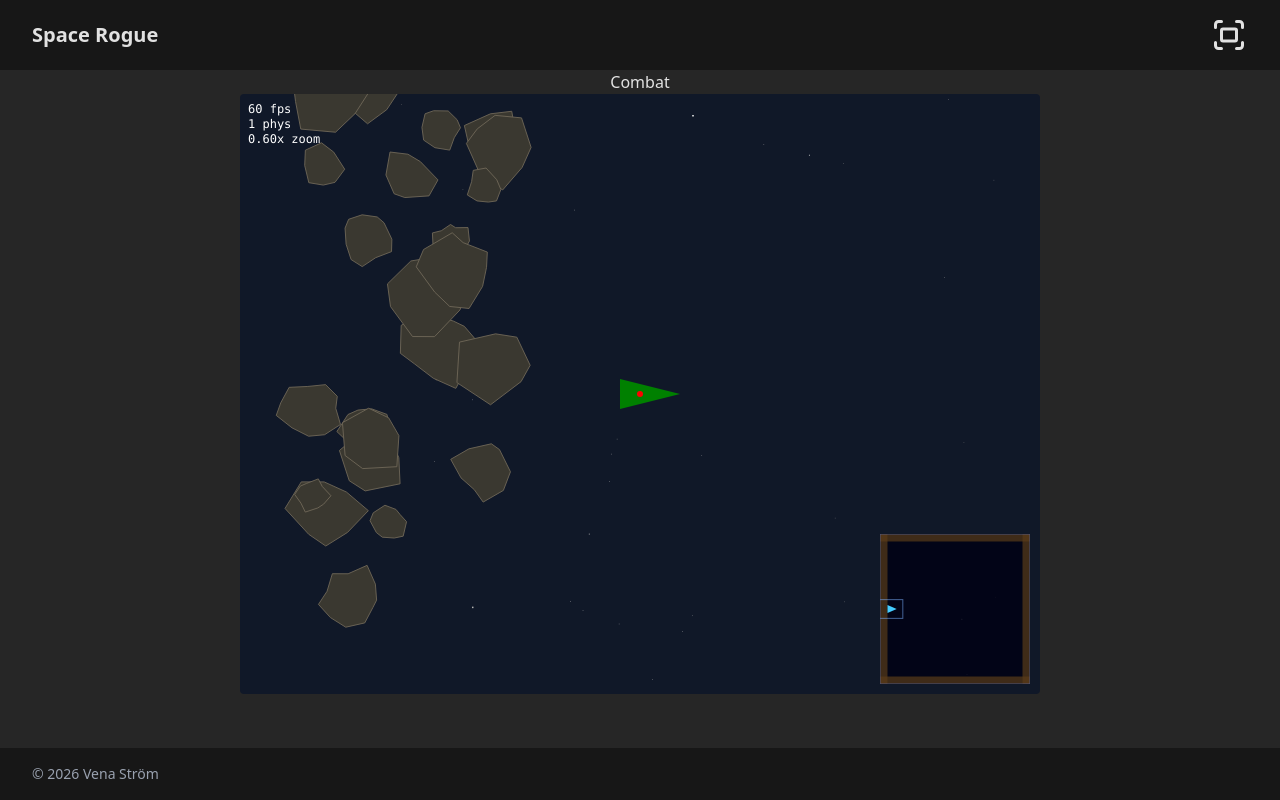
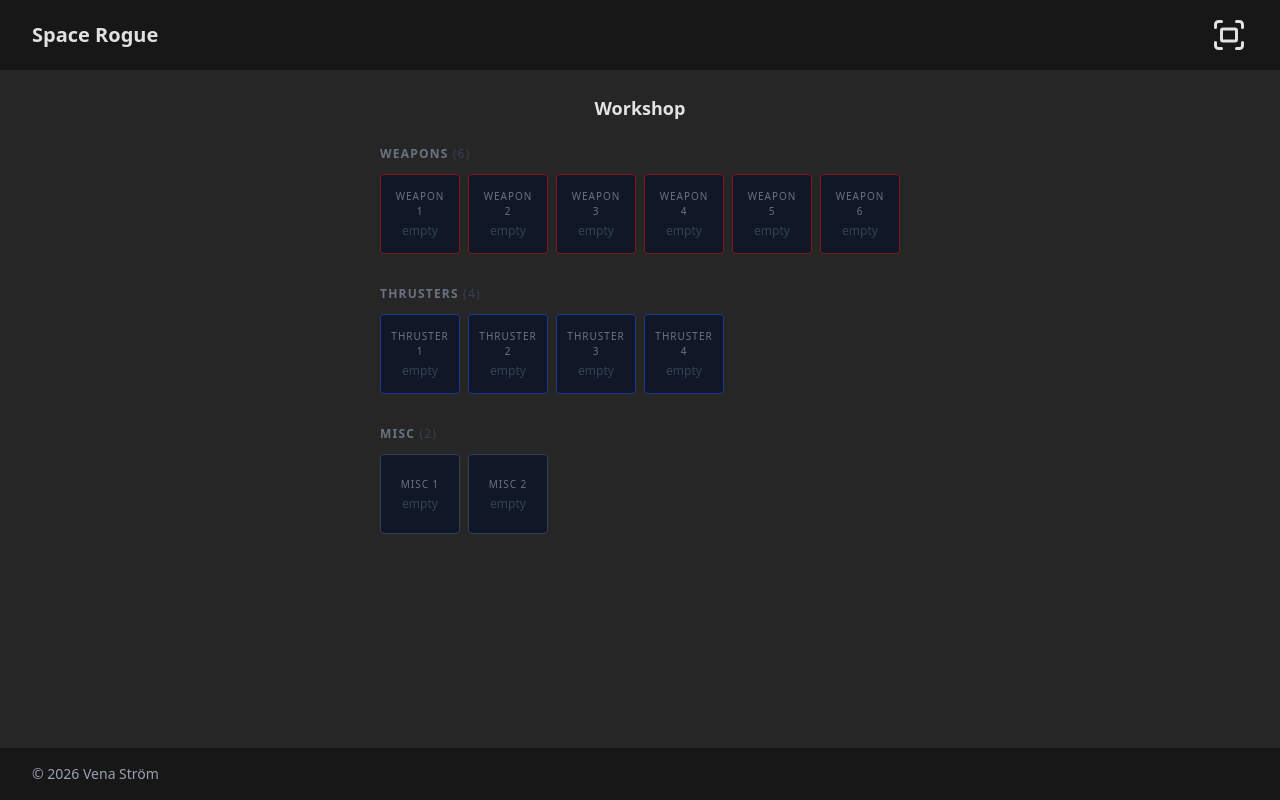
Before and after one commit to VenaStrom/Space-Rogue, a React (Vite) app: page / in a window 1280 px wide. Built offline with nearby package versions, Linux system fonts and the light colour scheme.

Commit message:
add basic workshop

```diff
--- a/src/config.ts
+++ b/src/config.ts
@@ -1,5 +1,5 @@
 import { Route } from "./types";
 
 export const config = {
-  defaultRoute: Route.combat,
+  defaultRoute: Route.workshop,
 } as const;
--- a/src/context/game-state/_game-state.internal.ts
+++ b/src/context/game-state/_game-state.internal.ts
@@ -1,11 +1,28 @@
 import { createContext } from "react";
+import type { ShipLoadout, Slot, SlotType } from "../../types";
+
+function emptySlots(type: SlotType, count: number): Slot[] {
+  return Array.from({ length: count }, () => ({ type, item: null }));
+}
+
+export const defaultPlayerShip: ShipLoadout = {
+  weaponSlots: emptySlots("weapon", 6),
+  thrusterSlots: emptySlots("thruster", 4),
+  miscSlots: emptySlots("misc", 2),
+};
 
 export type GameStateContextType = {
   time: number;
   incrementTime: () => void;
+  playerShip: ShipLoadout;
+  setPlayerShip: React.Dispatch<React.SetStateAction<ShipLoadout>>;
 };
+
 export const defaultGameStateContext: GameStateContextType = {
   time: 0,
-  incrementTime: () => {},
+  incrementTime: () => { },
+  playerShip: defaultPlayerShip,
+  setPlayerShip: () => { },
 };
+
 export const GameStateContext = createContext<GameStateContextType>(defaultGameStateContext);
--- a/src/context/game-state/_game-state.provider.tsx
+++ b/src/context/game-state/_game-state.provider.tsx
@@ -1,8 +1,10 @@
 import { useState } from "react";
-import { GameStateContext } from "./_game-state.internal";
+import type { ShipLoadout } from "../../types";
+import { GameStateContext, defaultPlayerShip } from "./_game-state.internal";
 
 export function GameStateProvider({ children }: { children: React.ReactNode }) {
   const [time, setTime] = useState(0);
+  const [playerShip, setPlayerShip] = useState<ShipLoadout>(defaultPlayerShip);
 
   const incrementTime = () => {
     setTime((prev) => prev + 1);
@@ -11,6 +13,8 @@ export function GameStateProvider({ children }: { children: React.ReactNode }) {
   return <GameStateContext.Provider value={{
     time,
     incrementTime,
+    playerShip,
+    setPlayerShip,
   }}>
     {children}
   </GameStateContext.Provider>;
--- a/src/types/_types.ts
+++ b/src/types/_types.ts
@@ -15,3 +15,23 @@ export type Rect = {
   w: number;
   h: number;
 };
+
+export type SlotType = "weapon" | "thruster" | "misc";
+
+/**
+ * A single equipment slot on the player's ship.
+ * `item` will become `ItemId | null` once items are implemented.
+ */
+export type Slot = {
+  type: SlotType;
+  item: null;
+};
+
+export type ShipLoadout = {
+  /** 6 forward-facing weapon hardpoints. */
+  weaponSlots: Slot[];
+  /** 4 engine/thruster bays. */
+  thrusterSlots: Slot[];
+  /** 2 miscellaneous utility slots. */
+  miscSlots: Slot[];
+};
--- a/src/views/_workshop-view.tsx
+++ b/src/views/_workshop-view.tsx
@@ -1,7 +1,58 @@
+import { useGameState } from "../context/game-state";
+import type { Slot, SlotType } from "../types";
+
+const SECTION_ACCENT: Record<SlotType, string> = {
+  weapon: "border-red-900 hover:border-red-700",
+  thruster: "border-blue-900 hover:border-blue-700",
+  misc: "border-gray-700 hover:border-gray-500",
+};
+
+const SECTION_LABEL: Record<SlotType, string> = {
+  weapon: "Weapon",
+  thruster: "Thruster",
+  misc: "Misc",
+};
+
+function SlotCard({ slot, index }: { slot: Slot; index: number }) {
+  return (
+    <button className={`
+      border rounded bg-gray-900 w-20 h-20
+      flex flex-col items-center justify-center gap-1
+      transition-colors cursor-pointer
+      ${SECTION_ACCENT[slot.type]}
+    `}>
+      <span className="text-[10px] uppercase tracking-widest text-gray-500">
+        {SECTION_LABEL[slot.type]} {index + 1}
+      </span>
+      <span className={`text-xs ${slot.item !== null ? "text-green-400" : "text-gray-700"}`}>
+        {slot.item !== null ? "equipped" : "empty"}
+      </span>
+    </button>
+  );
+}
+
+function SlotSection({ title, slots }: { title: string; slots: Slot[] }) {
+  return (
+    <section>
+      <h3 className="text-xs font-semibold uppercase tracking-widest text-gray-500 mb-3">
+        {title} <span className="font-normal text-gray-700">({slots.length})</span>
+      </h3>
+      <div className="flex flex-wrap gap-2">
+        {slots.map((slot, i) => <SlotCard key={i} slot={slot} index={i} />)}
+      </div>
+    </section>
+  );
+}
 
 export function WorkshopView() {
+  const { playerShip } = useGameState();
 
-  return <main>
-    <h2>Workshop</h2>
+  return <main className="p-6">
+    <h2 className="text-lg font-semibold mb-6">Workshop</h2>
+    <div className="space-y-8">
+      <SlotSection title="Weapons" slots={playerShip.weaponSlots} />
+      <SlotSection title="Thrusters" slots={playerShip.thrusterSlots} />
+      <SlotSection title="Misc" slots={playerShip.miscSlots} />
+    </div>
   </main>;
 }
```
